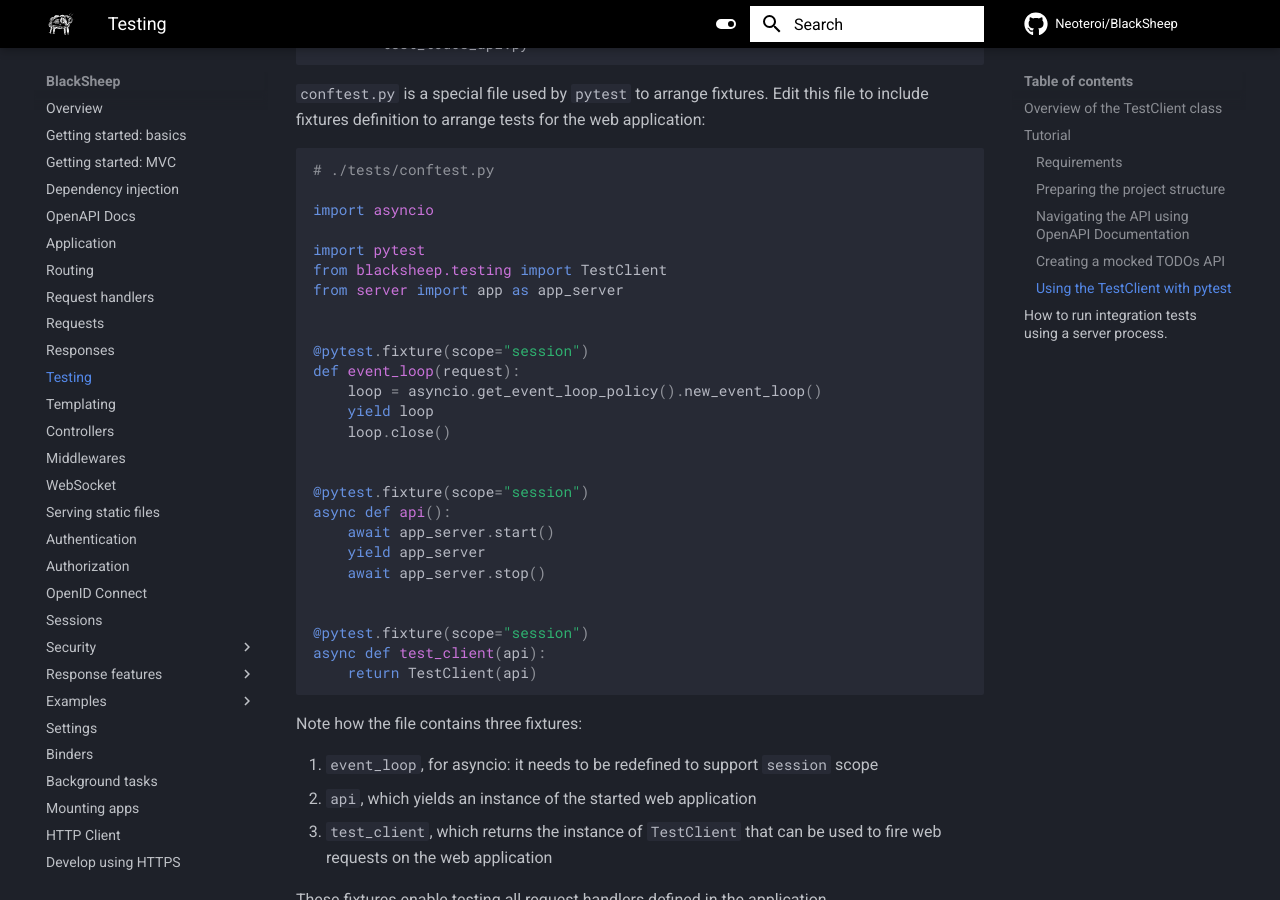
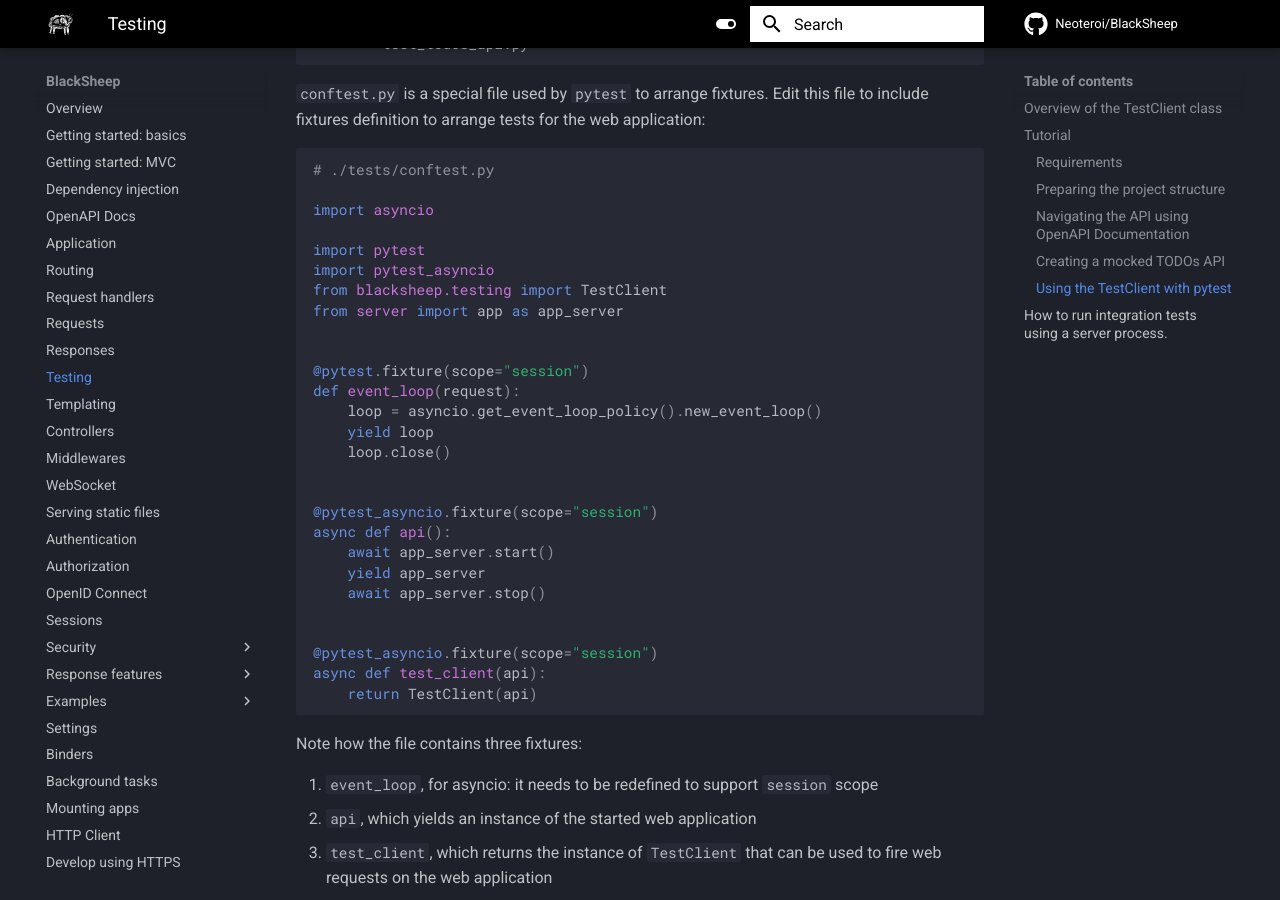
Before and after one commit to Neoteroi/BlackSheep-Docs, an MkDocs documentation site: the page built from docs/testing.md, in a window 1280 px wide and 900 px high, scrolled down 7811 px. Built offline with MkDocs 1.6.1 and Material for MkDocs 9.7.7, drawn with Linux system fonts in a browser that asks for light colours; comment, search, counter and statistics services are not loaded.

```diff
--- a/docs/testing.md
+++ b/docs/testing.md
@@ -370,6 +370,7 @@ file to include fixtures definition to arrange tests for the web application:
 import asyncio
 
 import pytest
+import pytest_asyncio
 from blacksheep.testing import TestClient
 from server import app as app_server
 
@@ -381,14 +382,14 @@ def event_loop(request):
     loop.close()
 
 
-@pytest.fixture(scope="session")
+@pytest_asyncio.fixture(scope="session")
 async def api():
     await app_server.start()
     yield app_server
     await app_server.stop()
 
 
-@pytest.fixture(scope="session")
+@pytest_asyncio.fixture(scope="session")
 async def test_client(api):
     return TestClient(api)
 
```
